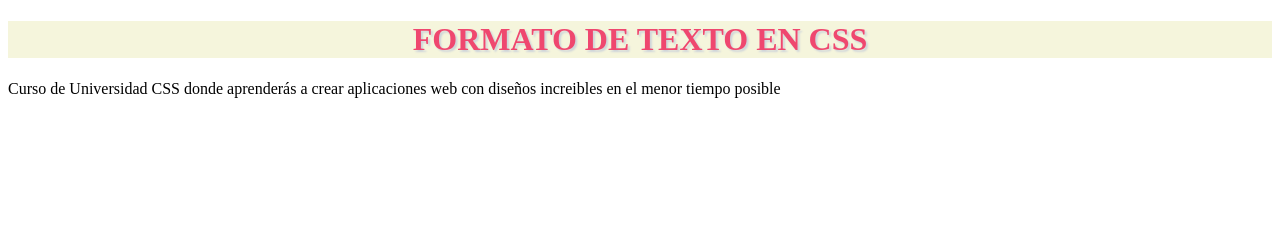
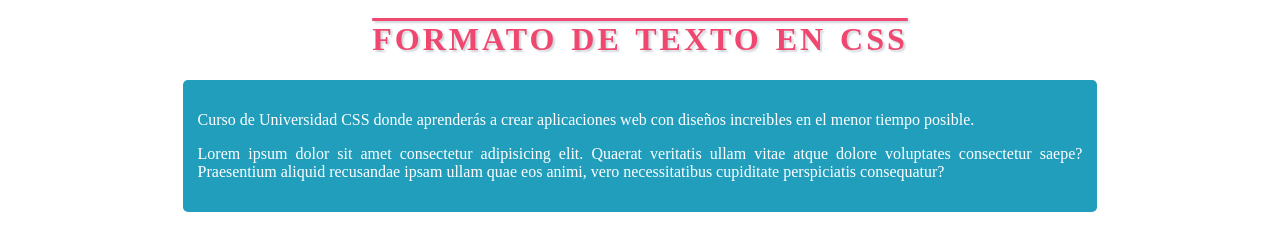
Before and after one commit to adrian1426/CSS_Curso, a plain HTML site: page format-texto/index.html in a window 1280 px wide. Drawn offline with Linux system fonts and the light colour scheme.

Commit message:
text jutify,overline,spacinng

```diff
--- a/format-texto/estilos.css
+++ b/format-texto/estilos.css
@@ -1,7 +1,23 @@
 h1 {
   color: #ef476f;
-  background-color: beige;
   text-align: center;
   text-transform: uppercase;
   text-shadow: 2px 2px 2px #ced4da;
+  letter-spacing: 3px;
+  word-spacing: 3px;
+  text-decoration: overline;
 }
+
+.caja {
+  padding: 15px;
+  margin: auto;
+  width: 70%;
+  background-color: #219ebc;
+  border-radius: 5px;
+  color: white;
+}
+
+.texto {
+  text-align: justify;
+  /* direction: rtl; */
+}
--- a/format-texto/index.html
+++ b/format-texto/index.html
@@ -12,10 +12,16 @@
 <body>
   <h1>Formato de Texto en CSS</h1>
 
-  <div>
-    <p>
+  <div class="caja">
+    <p class="texto">
       Curso de Universidad CSS donde aprenderás a crear aplicaciones web
-      con diseños increibles en el menor tiempo posible
+      con diseños increibles en el menor tiempo posible.
+
+    <p class="texto">
+      Lorem ipsum dolor sit amet consectetur adipisicing elit.
+      Quaerat veritatis ullam vitae atque dolore voluptates consectetur saepe? Praesentium aliquid recusandae ipsam
+      ullam quae eos animi, vero necessitatibus cupiditate perspiciatis consequatur?
+    </p>
     </p>
   </div>
 </body>
```
